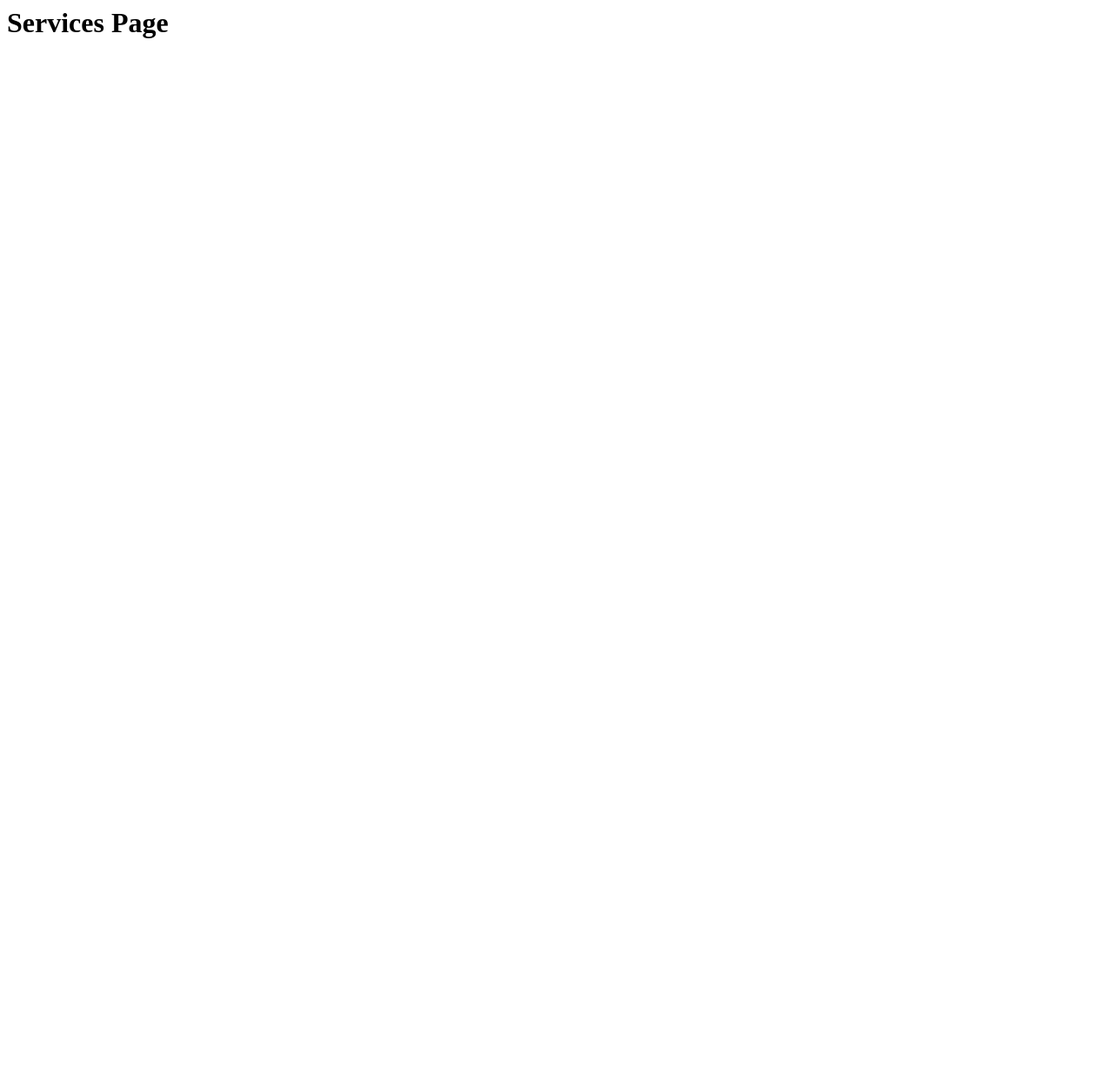
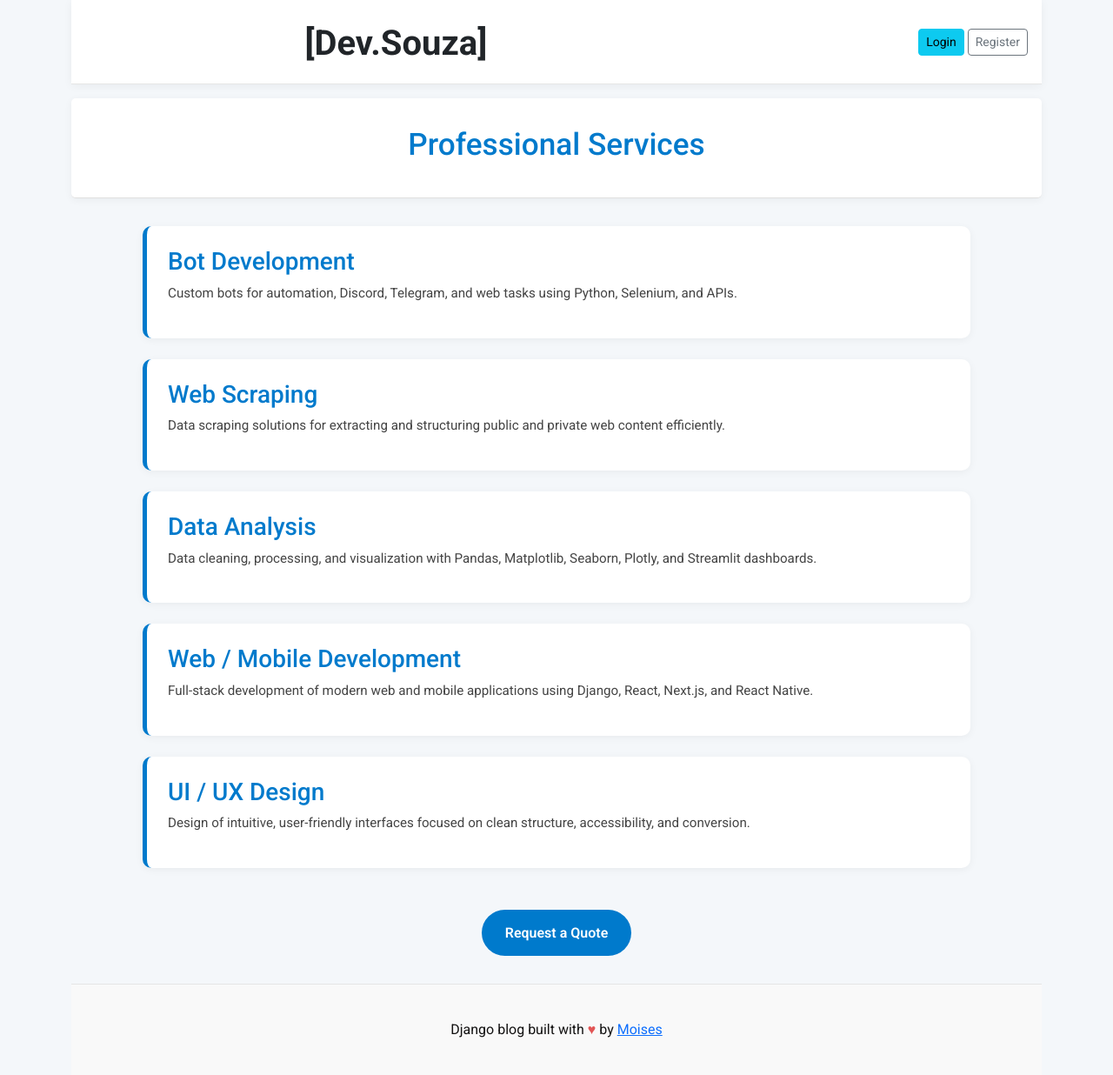
Before and after one commit to LinuxEater/Blog-Projects-Development, a Django app: page /services/ in a window 1280 px wide. Before the commit the page is almost empty. Shown: the whole page at 87% size. Before the commit the page ends 44 px from the top, so only its background shows below. Run offline with Django 5.2, Linux system fonts and the light colour scheme.

Commit message:
feat: style my services section, add services card apresebtation to my home.html

```diff
--- a/templates/services.html
+++ b/templates/services.html
@@ -1 +1,117 @@
-<h1>Services Page</h1>
+{% extends 'base.html' %}
+
+{% block content %}
+
+  <style>
+    body {
+      font-family: 'Poppins', sans-serif;
+      background: #f4f7fa;
+      color: #222;
+    }
+
+    header {
+      text-align: center;
+      padding: 2rem 1rem;
+      background-color: #ffffff;
+      box-shadow: 0 2px 10px rgba(0,0,0,0.05);
+      border-bottom: 1px solid #e0e0e0;
+    }
+
+    header h1 {
+      font-size: 2.2rem;
+      color: #007acc;
+    }
+
+    .services-section {
+      max-width: 1000px;
+      margin: 2rem auto;
+      padding: 0 1.5rem;
+    }
+
+    .service {
+      background: #ffffff;
+      border-left: 5px solid #007acc;
+      padding: 1.5rem;
+      margin-bottom: 1.5rem;
+      border-radius: 10px;
+      box-shadow: 0 2px 10px rgba(0,0,0,0.05);
+      transition: all 0.3s ease-in-out;
+    }
+
+    .service:hover {
+      transform: translateY(-3px);
+      box-shadow: 0 4px 16px rgba(0,0,0,0.08);
+    }
+
+    .service h3 {
+      margin-top: 0;
+      margin-bottom: 0.5rem;
+      color: #007acc;
+    }
+
+    .service p {
+      font-size: 0.95rem;
+      color: #444;
+    }
+
+    .cta {
+      text-align: center;
+      margin-top: 3rem;
+    }
+
+    .cta a {
+      background: #007acc;
+      color: #fff;
+      padding: 0.9rem 1.7rem;
+      border-radius: 30px;
+      text-decoration: none;
+      font-weight: 600;
+      transition: background 0.3s;
+      display: inline-block;
+    }
+
+    .cta a:hover {
+      background: #005fa3;
+    }
+
+  </style>
+</head>
+<body>
+  <header style="border-radius: 5px;">
+    <h1>Professional Services</h1>
+  </header>
+
+  <div class="services-section">
+
+    <div class="service">
+      <h3>Bot Development</h3>
+      <p>Custom bots for automation, Discord, Telegram, and web tasks using Python, Selenium, and APIs.</p>
+    </div>
+
+    <div class="service">
+      <h3>Web Scraping</h3>
+      <p>Data scraping solutions for extracting and structuring public and private web content efficiently.</p>
+    </div>
+
+    <div class="service">
+      <h3>Data Analysis</h3>
+      <p>Data cleaning, processing, and visualization with Pandas, Matplotlib, Seaborn, Plotly, and Streamlit dashboards.</p>
+    </div>
+
+    <div class="service">
+      <h3>Web / Mobile Development</h3>
+      <p>Full-stack development of modern web and mobile applications using Django, React, Next.js, and React Native.</p>
+    </div>
+
+    <div class="service">
+      <h3>UI / UX Design</h3>
+      <p>Design of intuitive, user-friendly interfaces focused on clean structure, accessibility, and conversion.</p>
+    </div>
+
+    <div class="cta">
+      <a href="https://wa.me/558998189765" target="_blank">Request a Quote</a>
+    </div>
+  </div>
+</body>
+</html>
+{% endblock %}
```
Also changed, not shown: templates/home.html (+11 -2 lines).
